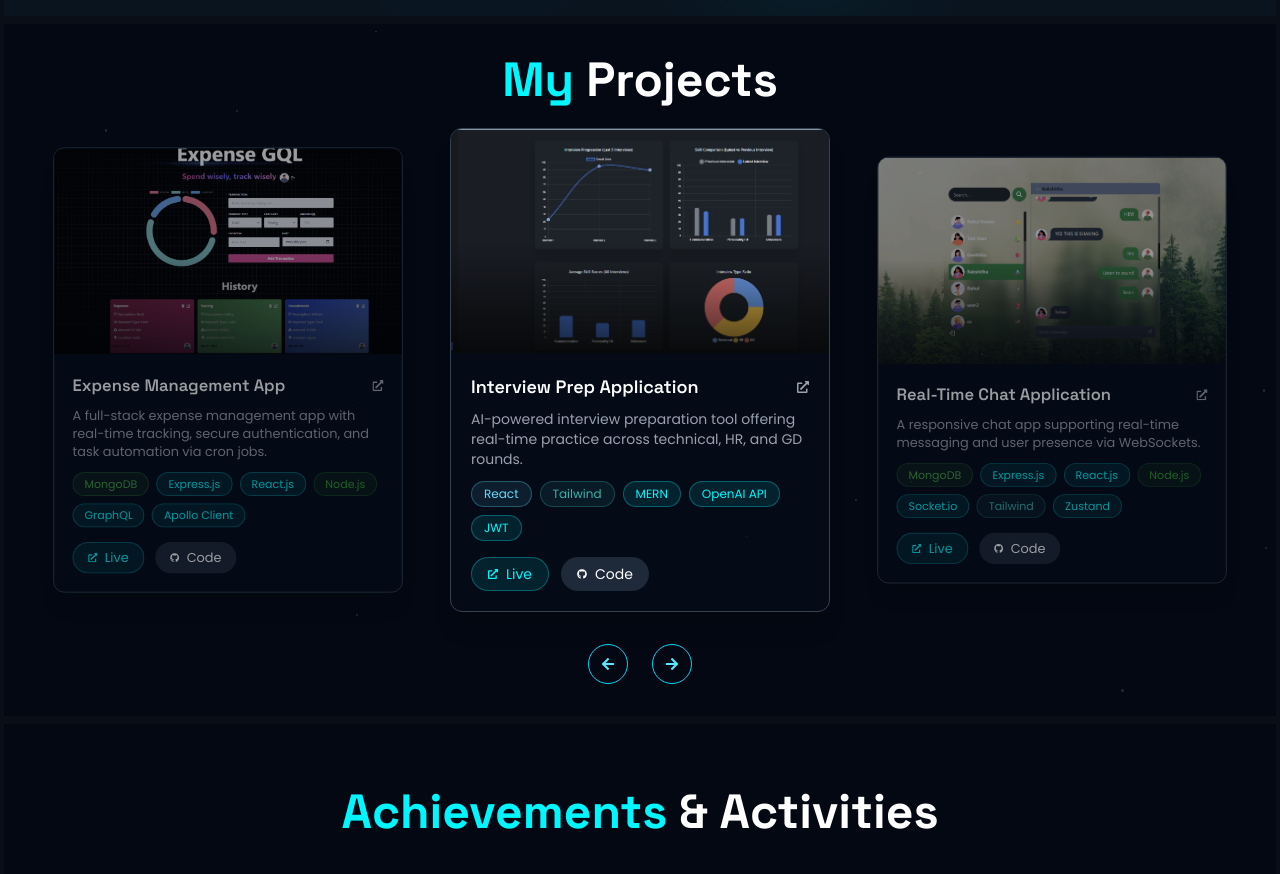
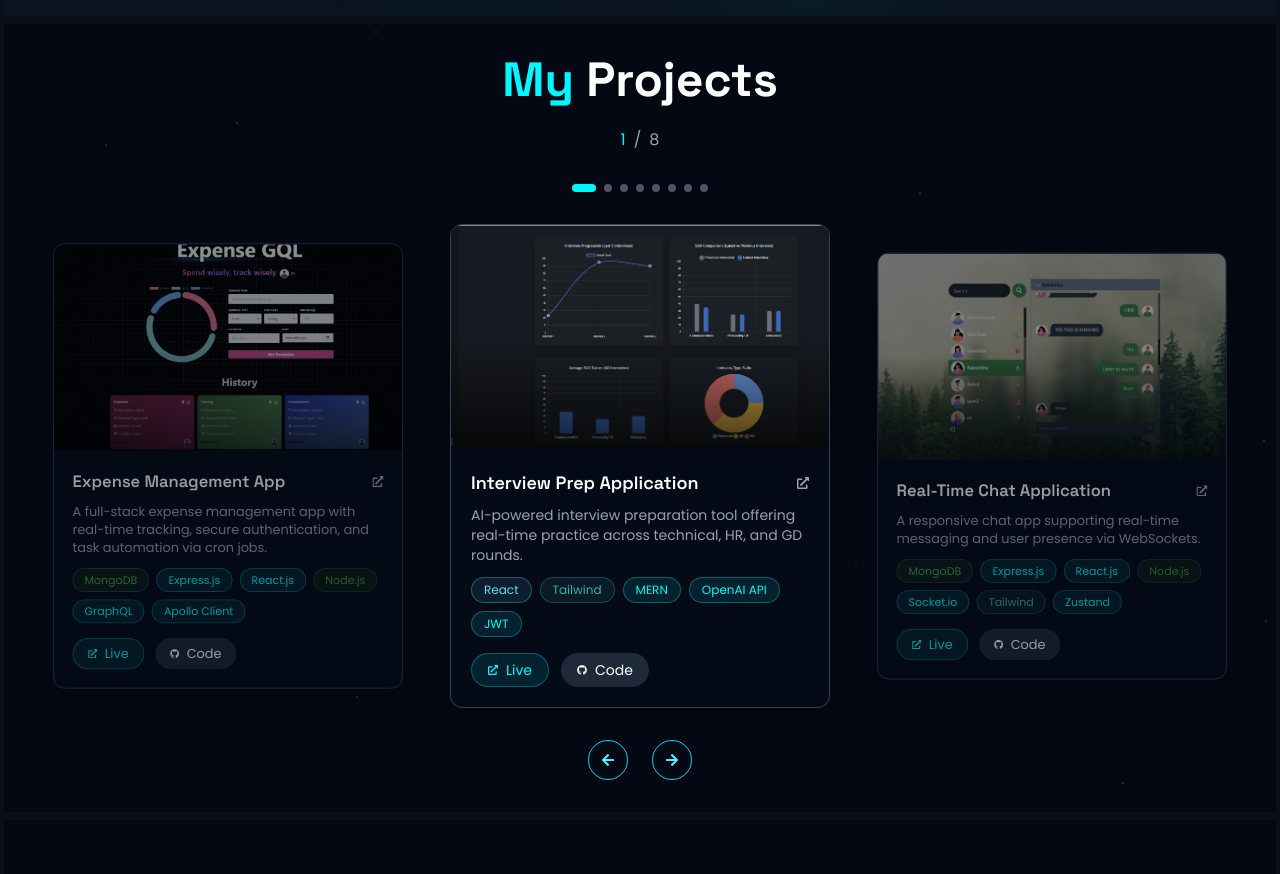
Before and after one commit to manoharreddy44/portfolio, a React (Vite) app: page / in a window 1280 px wide. Shown: the part 1740-2614 px from the top of the page. Built offline with nearby package versions, Linux system fonts and the light colour scheme.

Commit message:
Enhance Projects UI: Add image loading states, navigation indicators, and improved animations

```diff
--- a/src/components/sections/Projects.jsx
+++ b/src/components/sections/Projects.jsx
@@ -1,9 +1,14 @@
 import React, { useState, useEffect, useRef } from 'react';
-import { motion } from 'framer-motion';
+import { motion, AnimatePresence } from 'framer-motion';
 import { FaExternalLinkAlt, FaGithub, FaArrowLeft, FaArrowRight } from 'react-icons/fa';
 
 const Projects = () => {
   const [activeIndex, setActiveIndex] = useState(0);
+  const [loadedImages, setLoadedImages] = useState({});
+
+  const handleImageLoad = (imageUrl) => {
+    setLoadedImages(prev => ({ ...prev, [imageUrl]: true }));
+  };
 
   const projects = [
     {
@@ -139,6 +144,30 @@ const Projects = () => {
           <span className="text-[#00f7ff]">My</span> <span className="text-white">Projects</span>
         </motion.h2>
 
+        <div className="text-center mb-8">
+          <p className="text-gray-400">
+            <span className="text-[#00f7ff]">{activeIndex + 1}</span>
+            <span className="mx-2">/</span>
+            <span>{projects.length}</span>
+          </p>
+        </div>
+
+        {/* Project navigation dots */}
+        <div className="flex justify-center gap-2 mb-8">
+          {projects.map((_, index) => (
+            <button
+              key={index}
+              onClick={() => setActiveIndex(index)}
+              className={`w-2 h-2 rounded-full transition-all duration-300 ${
+                index === activeIndex
+                  ? 'bg-[#00f7ff] w-6'
+                  : 'bg-gray-600 hover:bg-gray-500'
+              }`}
+              aria-label={`Go to project ${index + 1}`}
+            />
+          ))}
+        </div>
+
         {/* Carousel with exactly 3 cards */}
         <div className="flex justify-center items-center gap-4 md:gap-8 flex-wrap">
           {getVisibleProjects().map((project, i) => {
@@ -151,21 +180,27 @@ const Projects = () => {
                   opacity: isCenter ? 1 : [0.6, 0.6],
                 }}
                 transition={{ duration: 0.4 }}
-                className="w-[280px] sm:w-[300px] md:w-[360px] lg:w-[380px] bg-[#060d1a]/80 border border-gray-700 rounded-xl overflow-hidden shadow-xl hover:shadow-cyan-500/20"
+                className="w-[280px] sm:w-[300px] md:w-[360px] lg:w-[380px] bg-[#060d1a]/80 border border-gray-700 rounded-xl overflow-hidden shadow-xl hover:shadow-cyan-500/20 transform transition-all duration-300 hover:-translate-y-2"
               >
                 <div className="flex flex-col h-full">
                   <div className="relative h-40 sm:h-48 md:h-56 overflow-hidden">
+                    {!loadedImages[project.imageUrl] && (
+                      <div className="absolute inset-0 bg-gray-800 animate-pulse"></div>
+                    )}
                     <img
                       src={project.imageUrl}
                       alt={project.title}
-                      className="w-full h-full object-cover transition-transform duration-500 hover:scale-110"
+                      className={`w-full h-full object-cover transition-all duration-500 group-hover:scale-110 filter brightness-90 hover:brightness-100 ${
+                        loadedImages[project.imageUrl] ? 'opacity-100' : 'opacity-0'
+                      }`}
+                      onLoad={() => handleImageLoad(project.imageUrl)}
                     />
                     <div className="absolute inset-0 bg-gradient-to-t from-black via-transparent to-transparent opacity-70"></div>
                   </div>
                   <div className="p-3 sm:p-5 flex flex-col flex-grow">
-                    <div className="flex items-center justify-between mb-2">
-                      <h3 className="text-base sm:text-lg font-semibold text-white">{project.title}</h3>
-                      <FaExternalLinkAlt className="text-gray-400" size={12} />
+                    <div className="flex items-center justify-between mb-2 group">
+                      <h3 className="text-base sm:text-lg font-semibold text-white group-hover:text-[#00f7ff] transition-colors">{project.title}</h3>
+                      <FaExternalLinkAlt className="text-gray-400 group-hover:text-[#00f7ff] transition-colors" size={12} />
                     </div>
                     <p className="text-gray-400 text-xs sm:text-sm mb-3">{project.description}</p>
                     <div className="flex flex-wrap gap-1.5 sm:gap-2 mb-4">
@@ -208,18 +243,22 @@ const Projects = () => {
 
         {/* Navigation Buttons */}
         <div className="flex justify-center gap-4 sm:gap-6 mt-6 sm:mt-8">
-          <button
+          <motion.button
+            whileHover={{ scale: 1.1 }}
+            whileTap={{ scale: 0.95 }}
             onClick={() => navigate('left')}
-            className="p-2 sm:p-3 rounded-full border border-cyan-400 text-cyan-300 hover:bg-cyan-800/10 transition"
+            className="p-2 sm:p-3 rounded-full border border-cyan-400 text-cyan-300 hover:bg-cyan-800/20 transition-all duration-300 hover:shadow-lg hover:shadow-cyan-500/20"
           >
             <FaArrowLeft size={14} />
-          </button>
-          <button
+          </motion.button>
+          <motion.button
+            whileHover={{ scale: 1.1 }}
+            whileTap={{ scale: 0.95 }}
             onClick={() => navigate('right')}
-            className="p-2 sm:p-3 rounded-full border border-cyan-400 text-cyan-300 hover:bg-cyan-800/10 transition"
+            className="p-2 sm:p-3 rounded-full border border-cyan-400 text-cyan-300 hover:bg-cyan-800/20 transition-all duration-300 hover:shadow-lg hover:shadow-cyan-500/20"
           >
             <FaArrowRight size={14} />
-          </button>
+          </motion.button>
         </div>
       </div>
     </section>
```
